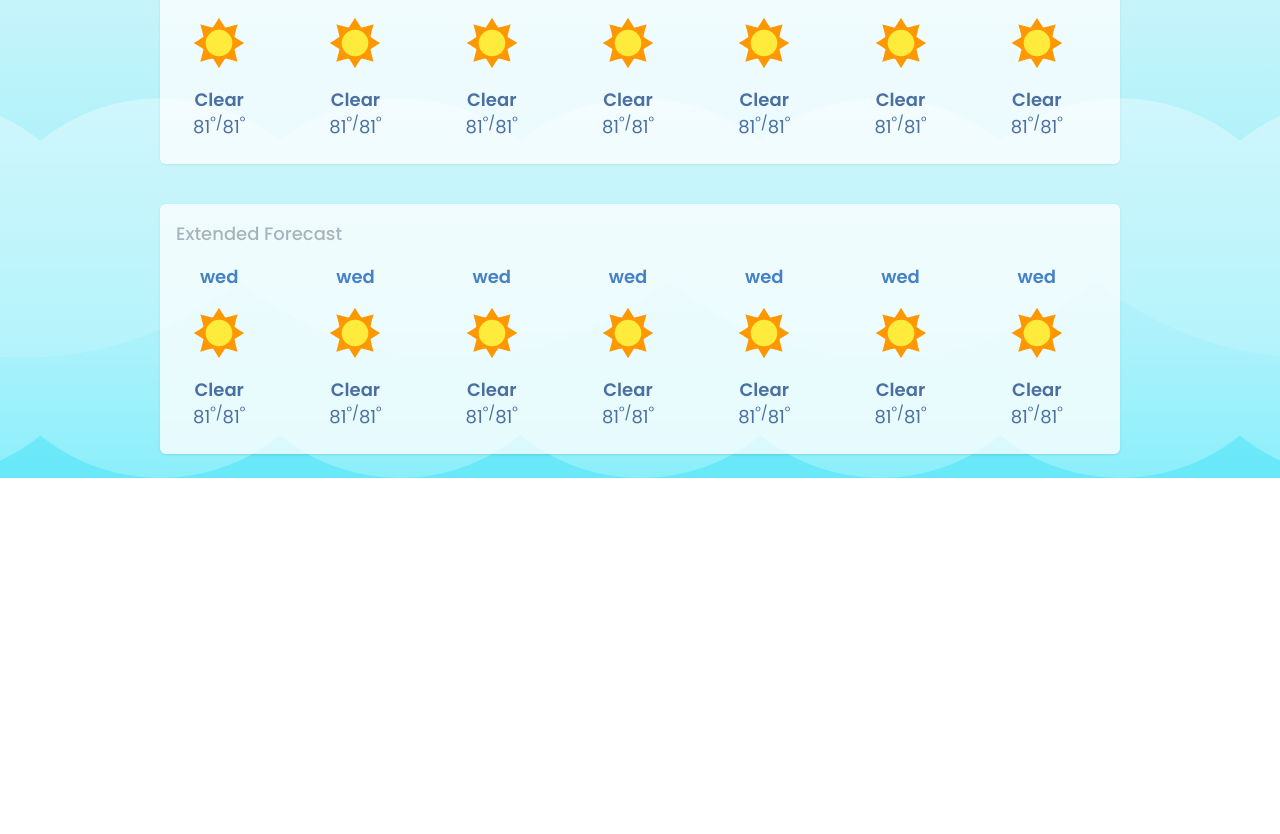
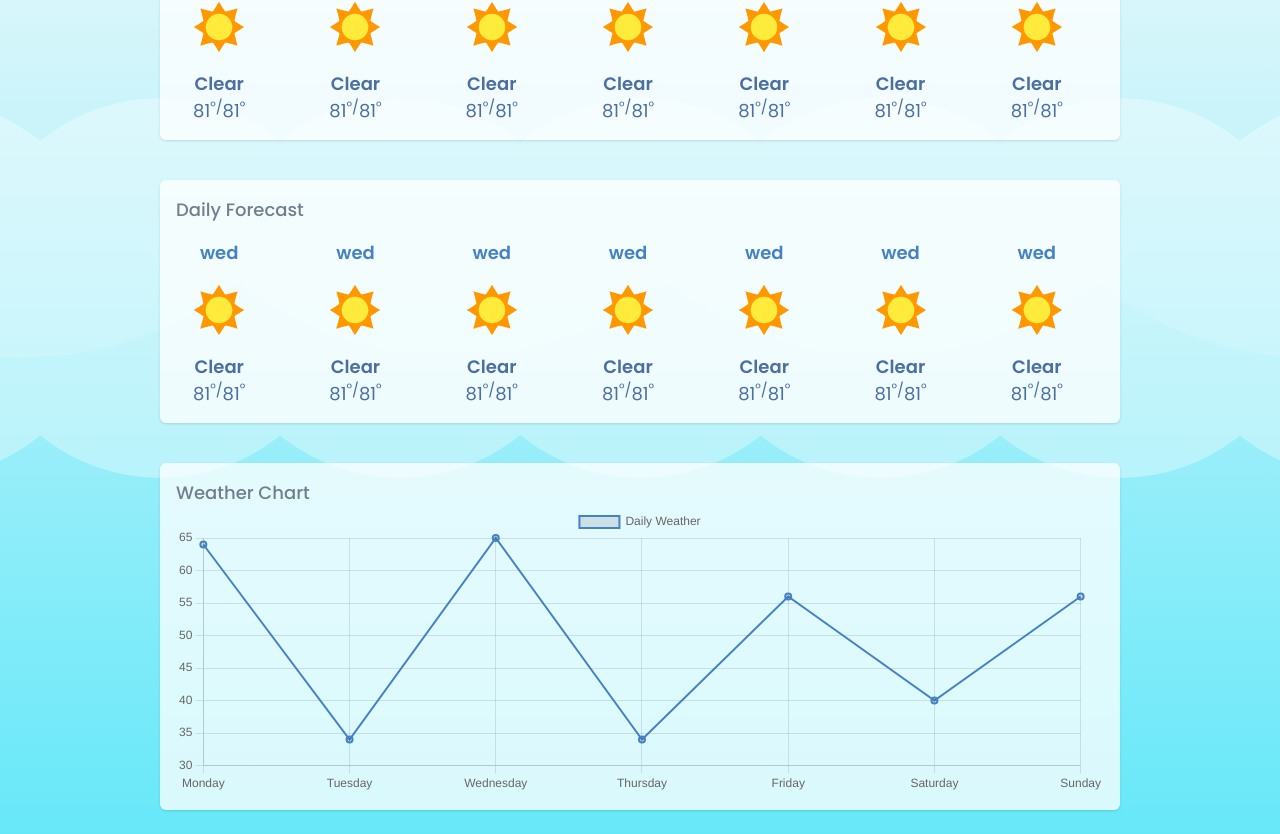
Before and after one commit to KasunUmesh/React-Weather-app, a React (Vite) app: page /more-details in a window 1280 px wide. Shown: the part 322-1156 px from the top of the page. Before the commit the page ends 800 px from the top, so only its background shows below. Built offline with nearby package versions, Linux system fonts and the light colour scheme.

Commit message:
line chart created

```diff
--- a/package.json
+++ b/package.json
@@ -11,8 +11,10 @@
   },
   "dependencies": {
     "@iconscout/react-unicons": "^2.0.2",
+    "chart.js": "^4.4.1",
     "react": "^18.2.0",
     "react-accessible-accordion": "^5.0.0",
+    "react-chartjs-2": "^5.2.0",
     "react-dom": "^18.2.0",
     "react-icons": "^5.0.1",
     "react-router-dom": "^6.22.1",
--- a/src/components/Forecast/Forecast.jsx
+++ b/src/components/Forecast/Forecast.jsx
@@ -1,11 +1,12 @@
+/* eslint-disable react/prop-types */
 import Forecastitem from "./forecastitem"
 
 
-function Forecast(item) {
+function Forecast({item, title}) {
   console.log(item);
   return (
-    <div className="mt-4 bg-[#ffffffbf] shadow rounded-md p-4 overflow-hidden mb-6 w-[960px] m-3">
-        <p className="font-medium text-[1.125rem] text-[#727E8E]">Extended Forecast</p>
+    <div className="mt-4 bg-[#ffffffbf] shadow rounded-md p-4 overflow-hidden mb-6 w-[960px] m-3 z-20">
+        <p className="font-medium text-[1.125rem] text-[#727E8E]">{title}</p>
         <div className="flex justify-between overflow-x-auto last:mr-0 ">
             <Forecastitem />
             <Forecastitem />
--- /dev/null
+++ b/src/components/WeatherChart/WeatherChart.jsx
@@ -0,0 +1,51 @@
+import Chart from "chart.js/auto"
+import { useEffect, useRef } from "react"
+
+function WeatherChart() {
+
+    const chartRef = useRef(null);
+    const chartInstance = useRef(null);
+
+    useEffect(() => {
+        if(chartInstance.current) {
+            chartInstance.current.destroy();
+        }
+        const myChartRef = chartRef.current.getContext("2d");
+
+        chartInstance.current = new Chart(myChartRef, {
+            type: "line",
+            data: {
+                labels: ['Monday', 'Tuesday', 'Wednesday', 'Thursday', 'Friday', 'Saturday', 'Sunday'],
+                datasets: [
+                    {
+                        label: "Daily Weather",
+                        data: [64, 34, 65, 34, 56, 40, 56],
+                        fill: false,
+                        borderColor: 'rgb(69, 129, 197)',
+                        borderWidth:2
+                    }
+                ]
+            },
+            options: {maintainAspectRatio: false},
+        })
+        return () => {
+            if(chartInstance.current) {
+                chartInstance.current.destroy();
+            }
+        }
+
+    }, []);
+
+  return (
+    <div className="mt-4 bg-[#ffffffbf] shadow rounded-md p-4 overflow-hidden mb-6 w-[960px] m-3 z-20 ">
+        <p className="font-medium text-[1.125rem] text-[#727E8E]">Weather Chart</p>
+        <div className="flex justify-between overflow-x-auto last:mr-0 ">
+
+            <canvas ref={chartRef} className="h-72"/>
+
+        </div>
+    </div>
+  )
+}
+
+export default WeatherChart
--- a/src/pages/Home.jsx
+++ b/src/pages/Home.jsx
@@ -44,7 +44,7 @@ function Home() {
         <Header/>
         <Search onSearchChange={searchChangeHandler} />
         <CurrentWeather data={currentWeather}/>
-        <Forecast item={forecast}/>
+        <Forecast item={forecast} title="Daily Forecast"/>
     </div>
 
   )
--- a/src/pages/MoreDetails.jsx
+++ b/src/pages/MoreDetails.jsx
@@ -4,6 +4,7 @@ import Forecast from "../components/Forecast/Forecast"
 import Header from "../components/Header/Header"
 import Search from "../components/Search/Search"
 import { WEATHER_API_KEY, WEATHER_API_URL } from "../API/api"
+import WeatherChart from "../components/WeatherChart/WeatherChart"
 
 function MoreDetails() {
 
@@ -35,12 +36,13 @@ function MoreDetails() {
     }
 
   return (
-    <div className="flex relative justify-center  bg-gradient-to-b from-gray-50 to-cyan-300 flex-wrap h-[100%] md:h-screen">
+    <div className="flex relative justify-center  bg-gradient-to-b from-gray-50 to-cyan-300 flex-wrap h-[100%] md:h-[100%]">
         <img src="src/assets/bg.svg" alt="backgroundImage" className="absolute h-screen object-cover mix-blend-overlay opacity-80"/>
         <Header/>
         <Search onSearchChange={searchChangeHandler}/>
-        <Forecast item={forecast}/>
-        <Forecast item={forecast}/>
+        <Forecast item={forecast} title="Hourly Forecast"/>
+        <Forecast item={forecast} title="Daily Forecast"/>
+        <WeatherChart/>
     </div>
   )
 }
```
Also changed, not shown: 1 other file (tests, documents, lock files or other folders).
